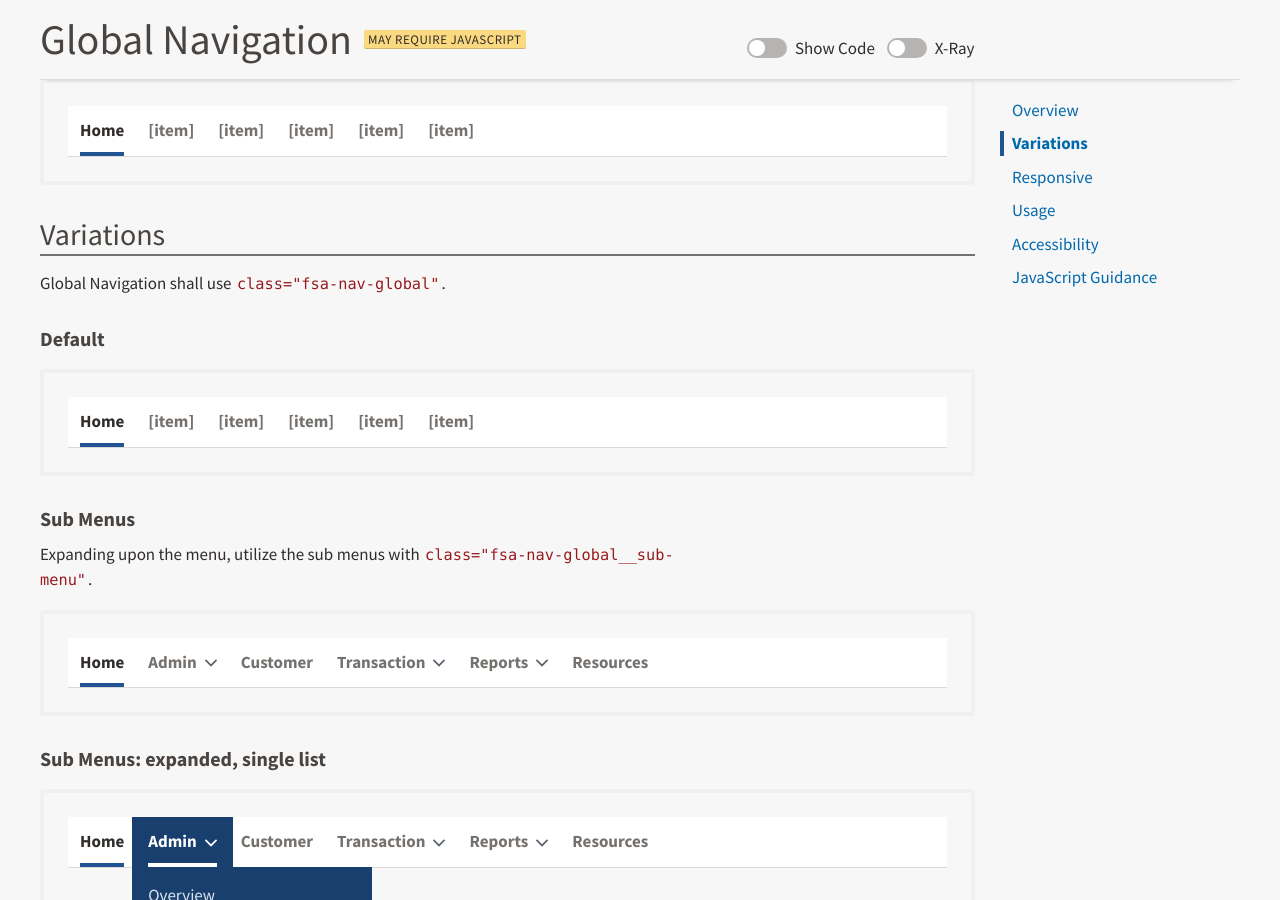
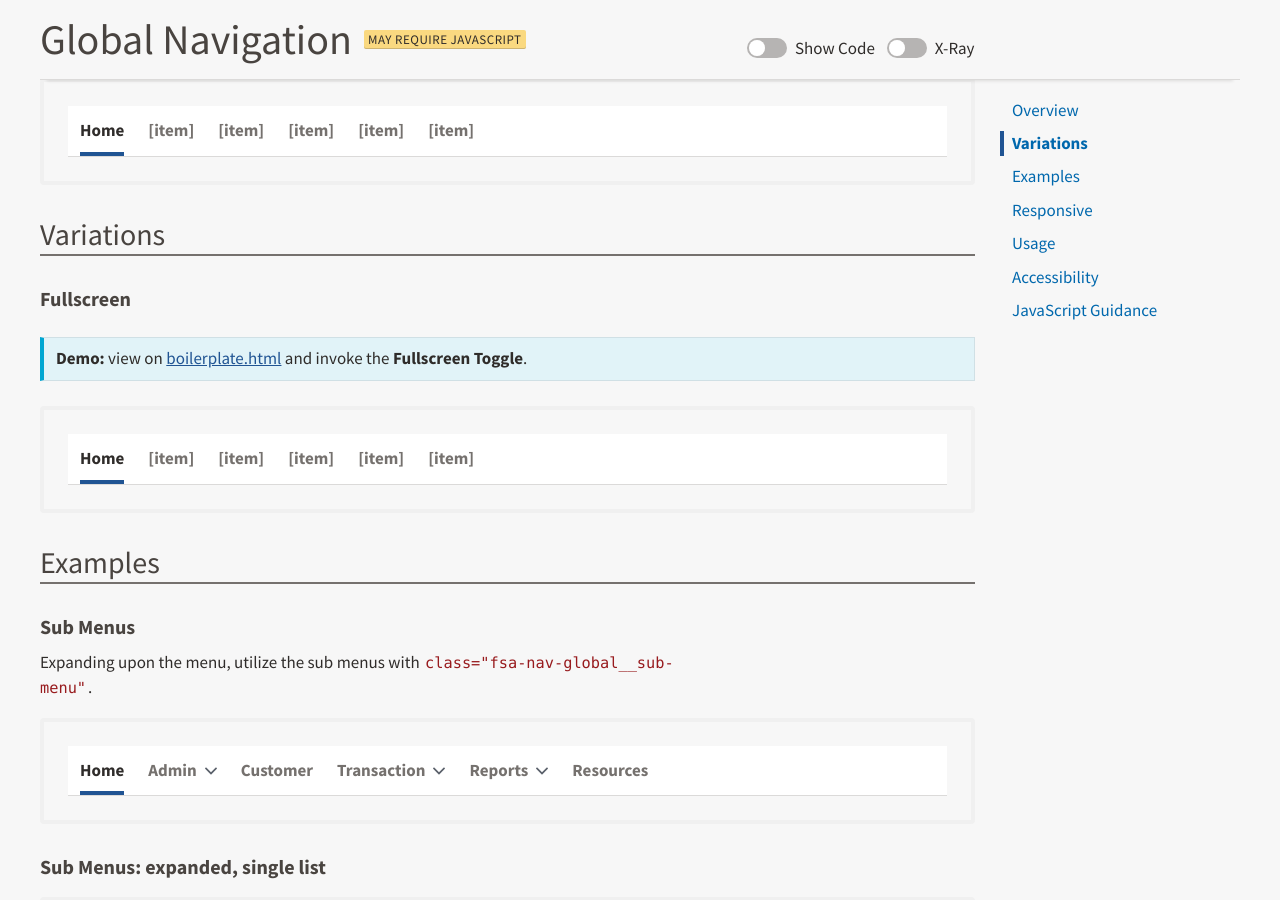
Before and after one commit to USDA-FSA/fsa-design-system, a Jekyll site: the page built from components/top-nav/index.md, in a window 1280 px wide and 900 px high, scrolled down 469 px. Built offline with Jekyll 4.4.1, drawn with Linux system fonts in a browser that asks for light colours; some of the changed text lies outside the part shown.

Commit message:
Documented fsa-nav-global--fullscreen variation [amends #336]

````diff
--- a/components/top-nav/index.md
+++ b/components/top-nav/index.md
@@ -7,51 +7,6 @@ intro: "The Global Navigation Component shall be used to create a cohesive User
 jump_menu: true
 title_label: 'May Require JavaScript'
 ---
-
-<div class="ds-preview">
-  <div class="fsa-nav-global">
-    <div class="fsa-nav-global__bd">
-      <ul class="fsa-nav-global__list">
-        <li class="fsa-nav-global__list-item">
-          <a class="fsa-nav-global__link fsa-nav-global__link--active" href="link.html">
-            <span class="fsa-nav-global__text">Home</span>
-          </a>
-        </li>
-        <li class="fsa-nav-global__list-item">
-          <a class="fsa-nav-global__link" href="link.html">
-            <span class="fsa-nav-global__text">[item]</span>
-          </a>
-        </li>
-        <li class="fsa-nav-global__list-item">
-          <a class="fsa-nav-global__link" href="link.html">
-            <span class="fsa-nav-global__text">[item]</span>
-          </a>
-        </li>
-        <li class="fsa-nav-global__list-item">
-          <a class="fsa-nav-global__link" href="link.html">
-            <span class="fsa-nav-global__text">[item]</span>
-          </a>
-        </li>
-        <li class="fsa-nav-global__list-item">
-          <a class="fsa-nav-global__link" href="link.html">
-            <span class="fsa-nav-global__text">[item]</span>
-          </a>
-        </li>
-        <li class="fsa-nav-global__list-item">
-          <a class="fsa-nav-global__link" href="link.html">
-            <span class="fsa-nav-global__text">[item]</span>
-          </a>
-        </li>
-      </ul>
-    </div>
-  </div>
-</div>
-
-## Variations
-
-Global Navigation shall use `class="fsa-nav-global"`.
-
-### Default
 
 <div class="ds-preview">
   <nav>
@@ -133,6 +88,99 @@ Global Navigation shall use `class="fsa-nav-global"`.
   </div>
 </nav>
 ```
+
+## Variations
+
+### Fullscreen
+
+<div class="fsa-alert fsa-alert--info fsa-alert--no-icon">
+  <div class="fsa-alert__body">
+    <p class="fsa-alert__text"><strong>Demo:</strong> view on <a href="https://usda-fsa.github.io/fsa-style/boilerplate.html">boilerplate.html</a> and invoke the <strong>Fullscreen Toggle</strong>.</p>
+  </div>
+</div>
+
+<div class="ds-preview">
+  <nav>
+    <div class="fsa-nav-global fsa-nav-global--fullscreen">
+      <div class="fsa-nav-global__bd">
+        <ul class="fsa-nav-global__list" aria-label="Primary Navigation">
+          <li class="fsa-nav-global__list-item">
+            <a class="fsa-nav-global__link fsa-nav-global__link--active" href="link.html">
+              <span class="fsa-nav-global__text">Home</span>
+            </a>
+          </li>
+          <li class="fsa-nav-global__list-item">
+            <a class="fsa-nav-global__link" href="link.html">
+              <span class="fsa-nav-global__text">[item]</span>
+            </a>
+          </li>
+          <li class="fsa-nav-global__list-item">
+            <a class="fsa-nav-global__link" href="link.html">
+              <span class="fsa-nav-global__text">[item]</span>
+            </a>
+          </li>
+          <li class="fsa-nav-global__list-item">
+            <a class="fsa-nav-global__link" href="link.html">
+              <span class="fsa-nav-global__text">[item]</span>
+            </a>
+          </li>
+          <li class="fsa-nav-global__list-item">
+            <a class="fsa-nav-global__link" href="link.html">
+              <span class="fsa-nav-global__text">[item]</span>
+            </a>
+          </li>
+          <li class="fsa-nav-global__list-item">
+            <a class="fsa-nav-global__link" href="link.html">
+              <span class="fsa-nav-global__text">[item]</span>
+            </a>
+          </li>
+        </ul>
+      </div>
+    </div>
+  </nav>
+</div>
+```html
+<nav>
+  <div class="fsa-nav-global fsa-nav-global--fullscreen">
+    <div class="fsa-nav-global__bd">
+      <ul class="fsa-nav-global__list" aria-label="Primary Navigation">
+        <li class="fsa-nav-global__list-item">
+          <a class="fsa-nav-global__link fsa-nav-global__link--active" href="link.html">
+            <span class="fsa-nav-global__text">Home</span>
+          </a>
+        </li>
+        <li class="fsa-nav-global__list-item">
+          <a class="fsa-nav-global__link" href="link.html">
+            <span class="fsa-nav-global__text">[item]</span>
+          </a>
+        </li>
+        <li class="fsa-nav-global__list-item">
+          <a class="fsa-nav-global__link" href="link.html">
+            <span class="fsa-nav-global__text">[item]</span>
+          </a>
+        </li>
+        <li class="fsa-nav-global__list-item">
+          <a class="fsa-nav-global__link" href="link.html">
+            <span class="fsa-nav-global__text">[item]</span>
+          </a>
+        </li>
+        <li class="fsa-nav-global__list-item">
+          <a class="fsa-nav-global__link" href="link.html">
+            <span class="fsa-nav-global__text">[item]</span>
+          </a>
+        </li>
+        <li class="fsa-nav-global__list-item">
+          <a class="fsa-nav-global__link" href="link.html">
+            <span class="fsa-nav-global__text">[item]</span>
+          </a>
+        </li>
+      </ul>
+    </div>
+  </div>
+</nav>
+```
+
+## Examples
 
 ### Sub Menus
 
````
Also changed, not shown: other parts of components/top-nav/index.md (+3 -2 lines).
